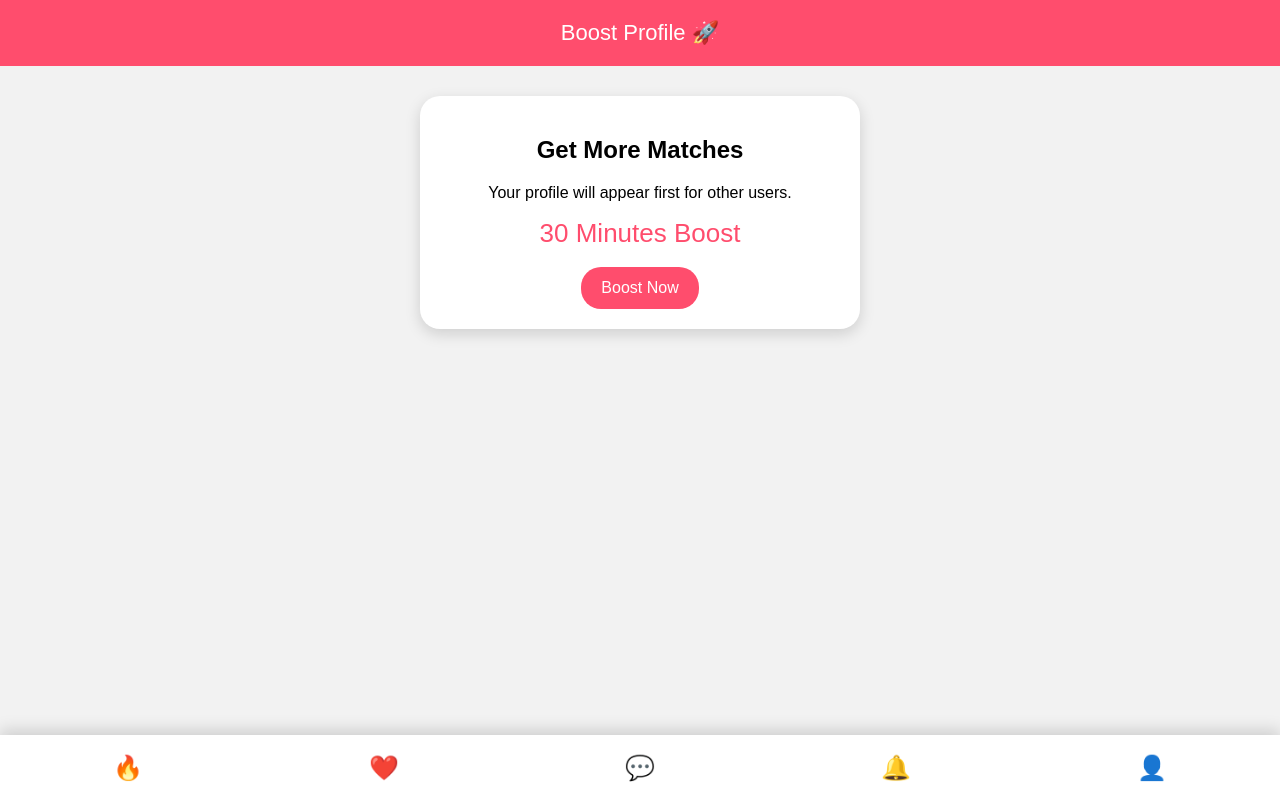
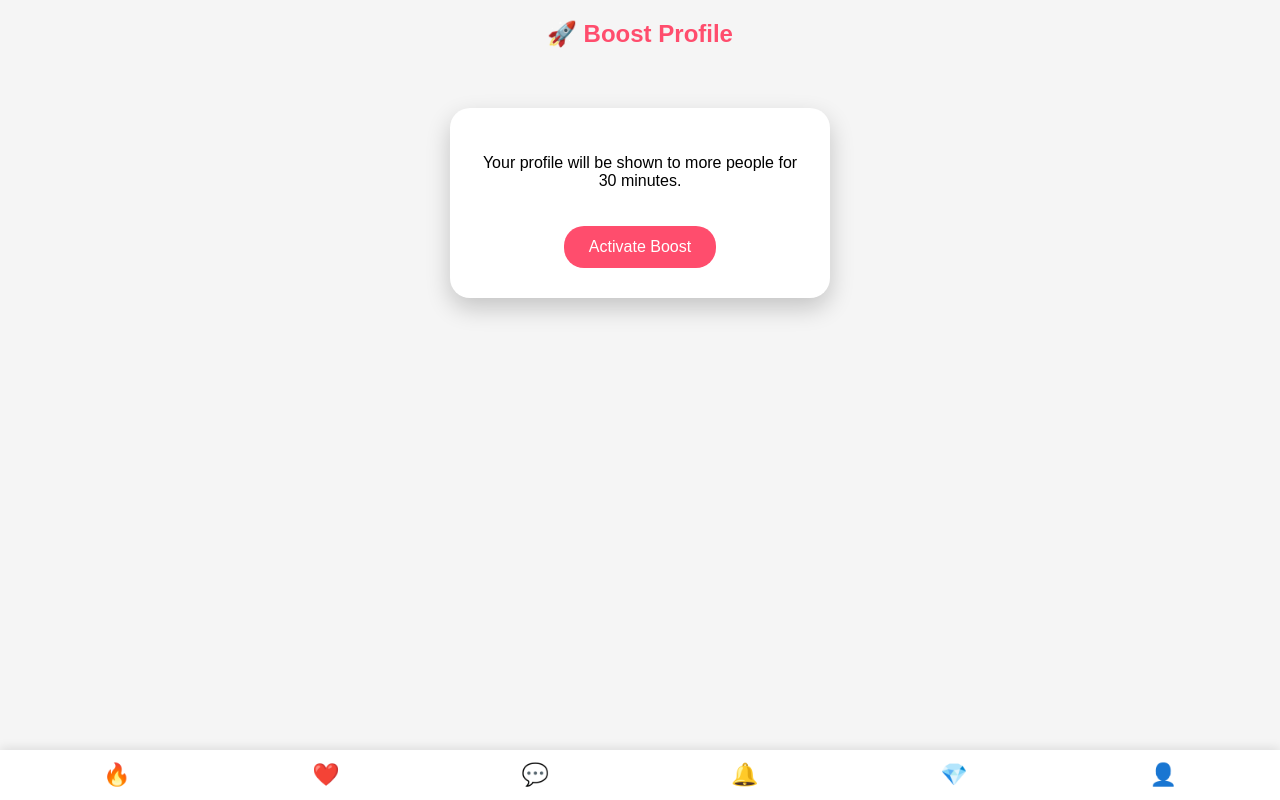
Before and after one commit to skyr12/skyr12.github.io, a plain HTML site: page boost.html in a window 1280 px wide. Drawn offline with Linux system fonts and the light colour scheme.

Commit message:
Update boost.html

```diff
--- a/boost.html
+++ b/boost.html
@@ -1,70 +1,61 @@
 <!DOCTYPE html>
 <html>
+
 <head>
 
 <meta charset="UTF-8">
-<meta name="viewport" content="width=device-width, initial-scale=1.0">
-
-<title>Boost Profile</title>
+<title>Boost</title>
 
 <style>
 
 body{
+font-family:Arial;
+background:#f5f5f5;
+text-align:center;
 margin:0;
-font-family:Arial;
-background:#f2f2f2;
-text-align:center;
 padding-bottom:80px;
 }
 
-.header{
-background:#ff4d6d;
-color:white;
-padding:20px;
-font-size:22px;
+.card{
+width:320px;
+margin:60px auto;
+background:white;
+padding:30px;
+border-radius:20px;
+box-shadow:0 10px 25px rgba(0,0,0,0.2);
 }
 
-.boost-box{
-width:90%;
-max-width:400px;
-margin:30px auto;
-background:white;
-padding:20px;
-border-radius:20px;
-box-shadow:0 5px 15px rgba(0,0,0,0.15);
-}
-
-.price{
-font-size:26px;
+h2{
 color:#ff4d6d;
 }
 
 button{
-padding:12px 20px;
+margin-top:20px;
+padding:12px 25px;
 border:none;
+border-radius:20px;
 background:#ff4d6d;
 color:white;
-border-radius:20px;
 font-size:16px;
+cursor:pointer;
 }
 
 .navbar{
 position:fixed;
 bottom:0;
 left:0;
-width:100%;
-height:65px;
+right:0;
 background:white;
 display:flex;
 justify-content:space-around;
-align-items:center;
-box-shadow:0 -5px 15px rgba(0,0,0,0.15);
+padding:12px;
+box-shadow:0 -2px 10px rgba(0,0,0,0.1);
+font-size:22px;
 }
 
 .navbar a{
 text-decoration:none;
-font-size:24px;
-color:#444;
+color:black;
 }
 
 </style>
@@ -73,43 +64,62 @@ color:#444;
 
 <body>
 
-<div class="header">
-Boost Profile 🚀
-</div>
+<h2>🚀 Boost Profile</h2>
 
-<div class="boost-box">
+<div class="card">
 
-<h2>Get More Matches</h2>
+<p>Your profile will be shown to more people for 30 minutes.</p>
 
-<p>Your profile will appear first for other users.</p>
-
-<div class="price">
-30 Minutes Boost
-</div>
-
-<br>
-
-<button onclick="boost()">Boost Now</button>
+<button onclick="boost()">Activate Boost</button>
 
 </div>
 
-<div class="navbar">
-<a href="discover.html">🔥</a>
-<a href="matches.html">❤️</a>
-<a href="chat.html">💬</a>
-<a href="notifications.html">🔔</a>
-<a href="profile.html">👤</a>
-</div>
+<script src="https://www.gstatic.com/firebasejs/8.10.1/firebase-app.js"></script>
+<script src="https://www.gstatic.com/firebasejs/8.10.1/firebase-auth.js"></script>
+<script src="https://www.gstatic.com/firebasejs/8.10.1/firebase-firestore.js"></script>
 
 <script>
 
+const firebaseConfig = {
+apiKey: "AIzaSyAA0xYFglY_0NI-PstgS4nP3uNIpyAq0_A",
+authDomain: "nimeh-gomsodeh.firebaseapp.com",
+projectId: "nimeh-gomsodeh",
+storageBucket: "nimeh-gomsodeh.firebasestorage.app",
+messagingSenderId: "815930956932",
+appId: "1:815930956932:web:e8696a6a69b4458fd936d1"
+}
+
+firebase.initializeApp(firebaseConfig)
+
+let db = firebase.firestore()
+
 function boost(){
 
-alert("Your profile is boosted 🚀")
+let user = firebase.auth().currentUser
+
+db.collection("users").doc(user.uid).update({
+
+boost: true,
+boostTime: Date.now()
+
+})
+
+alert("Boost Activated 🚀")
 
 }
 
 </script>
 
+<div class="navbar">
+
+<a href="discover.html">🔥</a>
+<a href="matches.html">❤️</a>
+<a href="inbox.html">💬</a>
+<a href="notifications.html">🔔</a>
+<a href="premium.html">💎</a>
+<a href="profile.html">👤</a>
+
+</div>
+
 </body>
 </html>
```
